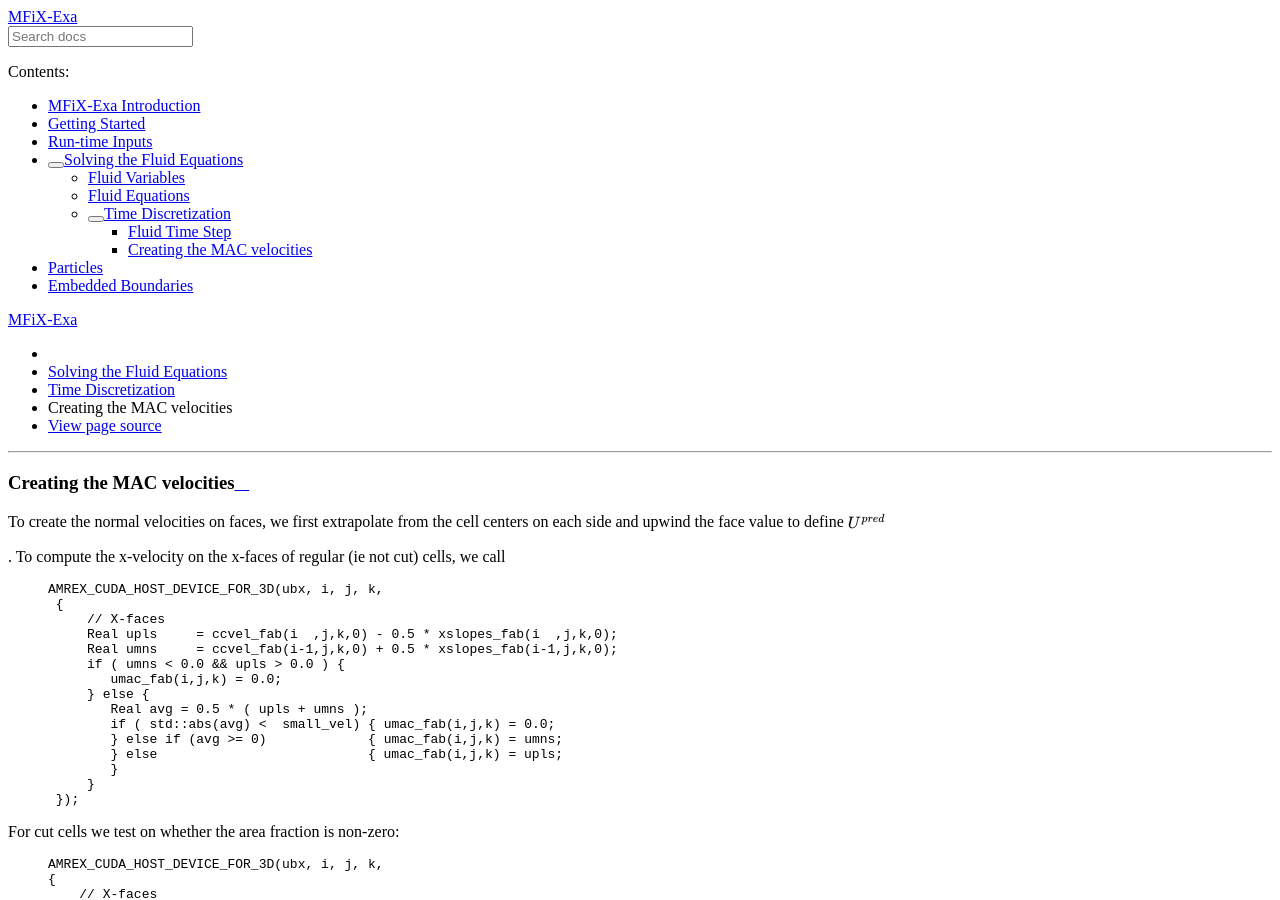
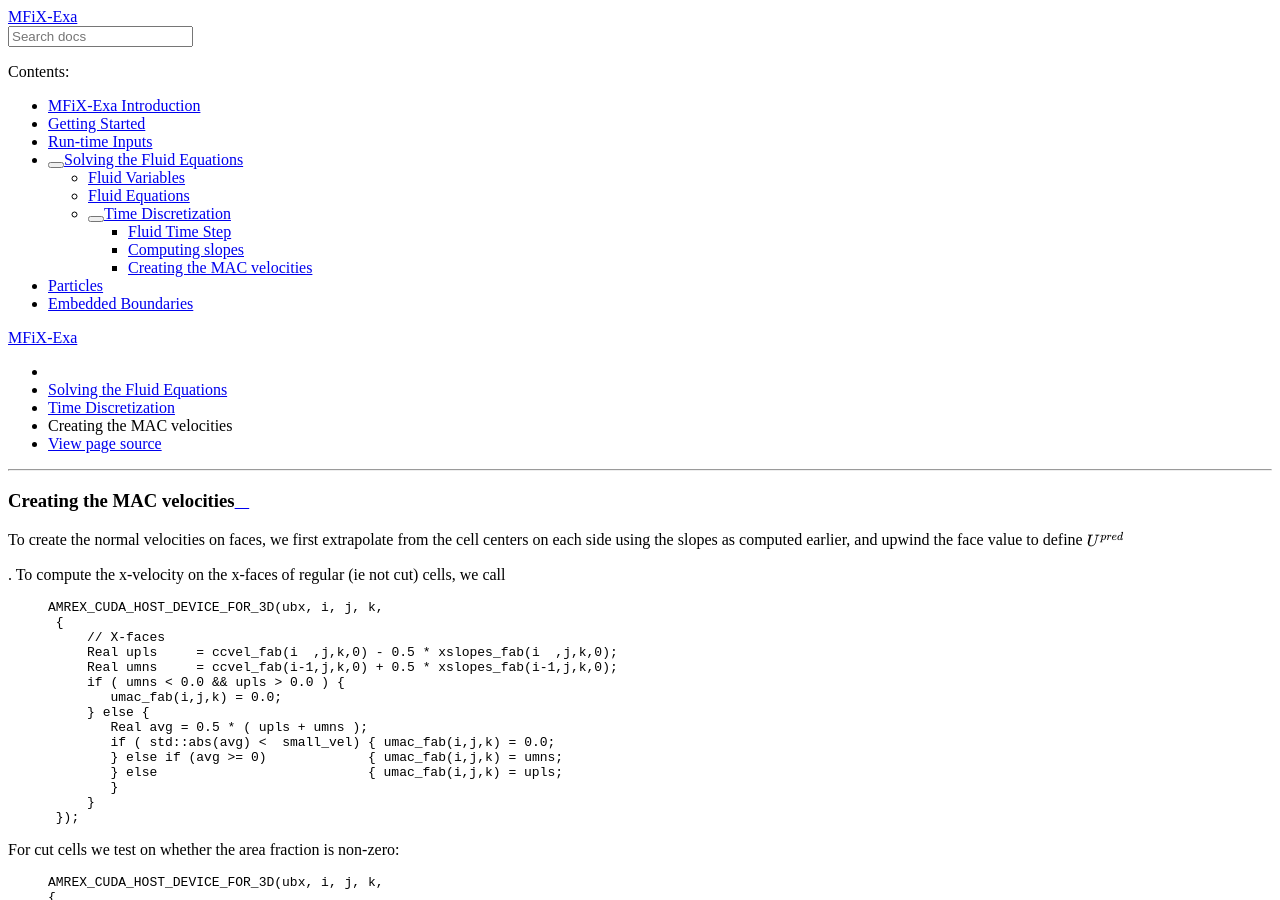
Before and after one commit to mwm126/MFIX-Exa, a Sphinx documentation site: the page built from docs/source/BuildingMacVelocities.rst, in a window 1280 px wide and 900 px high. Built offline with Sphinx 7.4.7 and the Read the Docs theme 2.0.0, drawn with Linux system fonts in a browser that asks for light colours.

Commit message:
Add page about the construction of slopes

```diff
--- a/docs/source/BuildingMacVelocities.rst
+++ b/docs/source/BuildingMacVelocities.rst
@@ -1,8 +1,8 @@
 Creating the MAC velocities
 ~~~~~~~~~~~~~~~~~~~~~~~~~~~
 
-To create the normal velocities on faces, we first extrapolate from the cell centers on each side and
-upwind the face value to define  :math:`U^{pred}`
+To create the normal velocities on faces, we first extrapolate from the cell centers on each side using the
+slopes as computed earlier, and upwind the face value to define  :math:`U^{pred}`
 
 .  To compute the x-velocity on the x-faces of regular (ie not cut) cells, we call
 
--- a/docs/source/FluidTimeDiscretization.rst
+++ b/docs/source/FluidTimeDiscretization.rst
@@ -7,4 +7,5 @@
    :maxdepth: 1
 
    FluidTimeStep
+   Slopes
    BuildingMacVelocities
```
Also changed, not shown: docs/source/Slopes.rst (added, +45 -0 lines).
